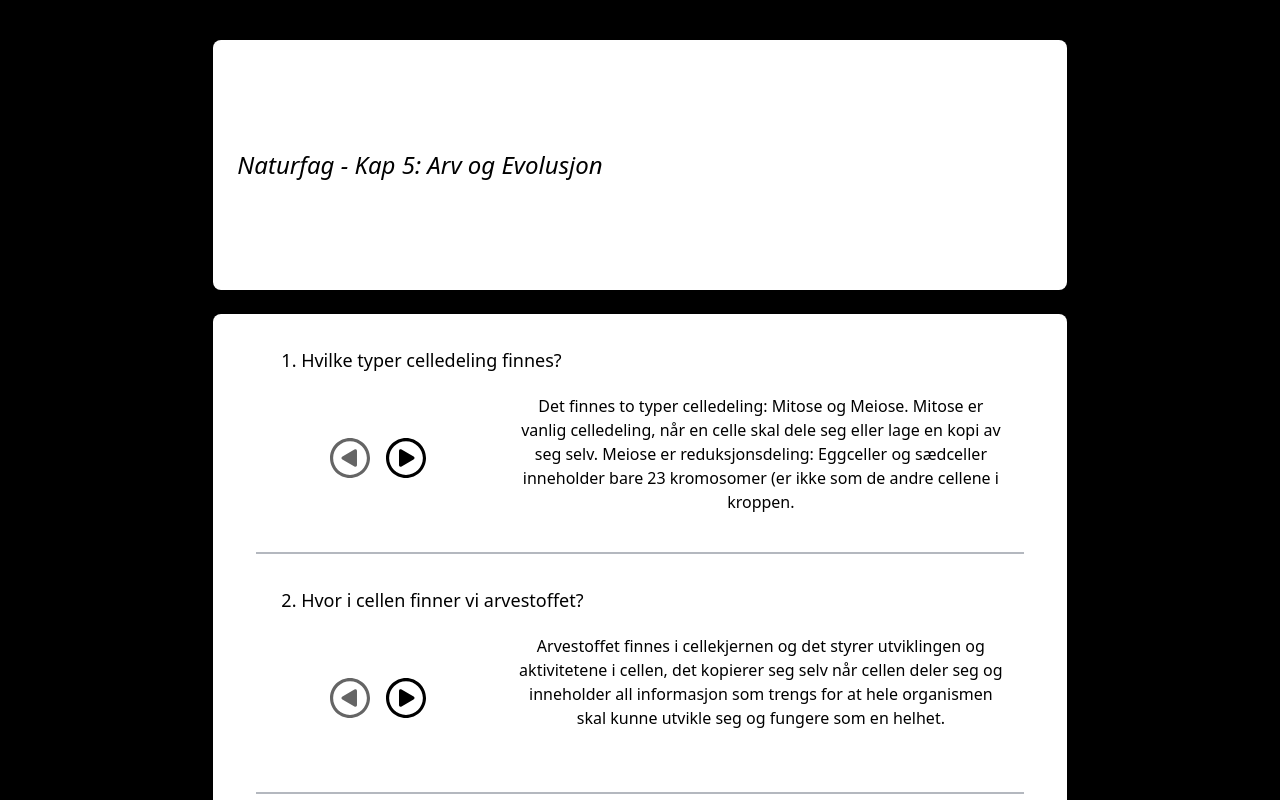
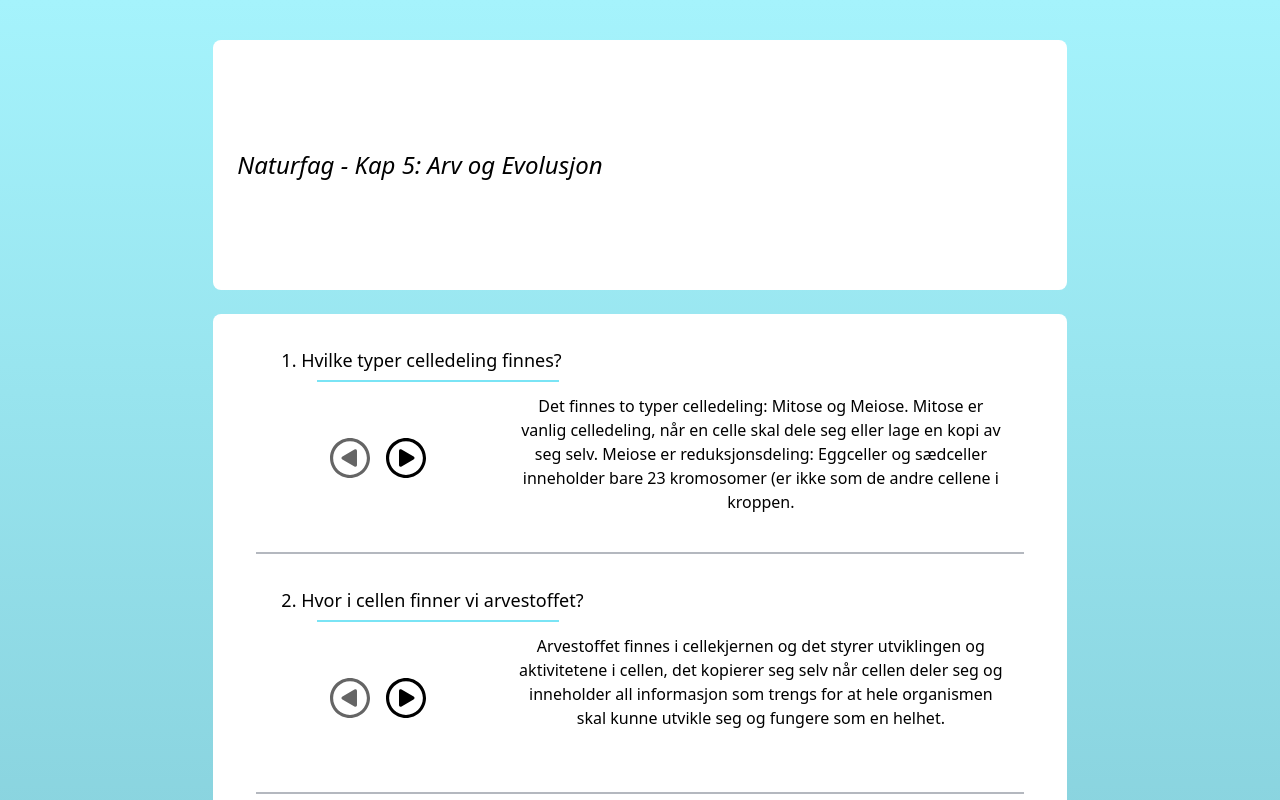
Before and after one commit to 0xSpecter/NF_-Evolusjon_Display, a Next.js app: page / in a window 1280 px wide. Shown: the top 800 px of the page. Built offline with nearby package versions, Linux system fonts and the light colour scheme.

Commit message:
colors omg

```diff
--- a/src/app/layout.tsx
+++ b/src/app/layout.tsx
@@ -12,7 +12,7 @@ export const metadata: Metadata = {
 export default function RootLayout({ children,}: Readonly<{ children: React.ReactNode; }>) {
   return (
     <html lang="en">
-        <body className="bg-black">
+        <body className="bg-gradient-to-b from-cyan-200 to-cyan-900">
             {children}
         </body>
     </html>
--- a/src/app/page.tsx
+++ b/src/app/page.tsx
@@ -42,7 +42,7 @@ export default function Home() {
                 </span>
             </div>
             <Suspense fallback={<div>Loading...</div>}>
-                <div className="relative w-2/3 flex flex-col items-center bg-white text-black rounded-lg">
+                <div className="relative w-2/3 flex flex-col items-center bg-white text-black rounded-lg mb-16">
                     {(data && questions) &&
                         questions.map((question, index) => {
                             return (
@@ -70,8 +70,10 @@ function Block({index, question, data}) {
 
     return (
         <div className='relative w-full min-h-[200px] px-16 py-8 flex flex-col gap-5'>
-            <span className='text-lg px-1 h-1/3'>
+            <span className='relative text-lg px-1 h-1/3'>
                 {index}. {question}
+
+                <span className='absolute -bottom-2 left-10 origin-center w-1/3 h-[2px] bg-cyan-400/60 ' />
             </span>
             <div className="realtive flex flex-row jusitfy-start w-full h-2/3">
                 <div className='w-1/3 h-32 flex sm:flex-row flex-col gap-4 items-center justify-center pr-10'>
@@ -93,7 +95,7 @@ function Block({index, question, data}) {
                     </motion.button>
                 </div>
 
-                <div className='w-2/3 text-center'>
+                <div className='w-2/3 h-full text-center flex items-center justify-center'>
                     {data[aindex][question]}
                 </div>
             </div>
@@ -102,9 +104,7 @@ function Block({index, question, data}) {
                 initial={{ width: 0 }}
                 whileInView={{ width: "90%" }}
                 transition={{ duration: 0.5 }}
-            >
-
-            </motion.span>
+            />
         </div>
     )
 }
```
